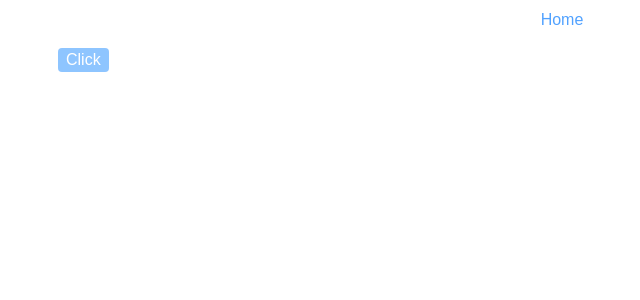
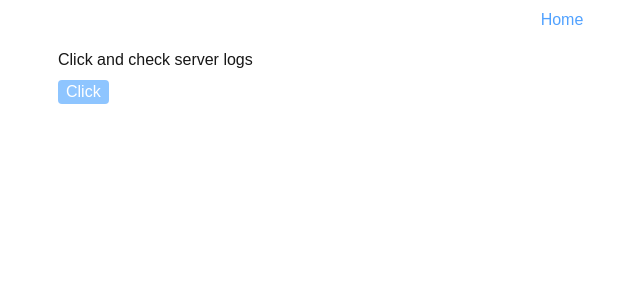
Before and after one commit to ruslan-sedziukh/learning-playground, a Next.js app in the folder workspaces/next-js/: page /nextjs/server-form-action in a window 1280 px wide. Shown: the top 300 px of the page, without its empty margins (78-718 px from the left). Built offline with nearby package versions, Linux system fonts and the light colour scheme.

Commit message:
Add a note for server form action example

```diff
--- a/workspaces/next-js/src/app/nextjs/server-form-action/page.tsx
+++ b/workspaces/next-js/src/app/nextjs/server-form-action/page.tsx
@@ -1,6 +1,7 @@
 import Button from '@/components/Button/Button'
 
 export default function Page() {
+  // This function should be called on the server when user clicks a button
   async function createInvoice(/* formData: FormData */) {
     'use server'
 
@@ -8,8 +9,12 @@ export default function Page() {
   }
 
   return (
-    <form action={createInvoice}>
-      <Button>Click</Button>
-    </form>
+    <div className="flex flex-col gap-2">
+      <p>Click and check server logs</p>
+
+      <form action={createInvoice}>
+        <Button>Click</Button>
+      </form>
+    </div>
   )
 }
```
